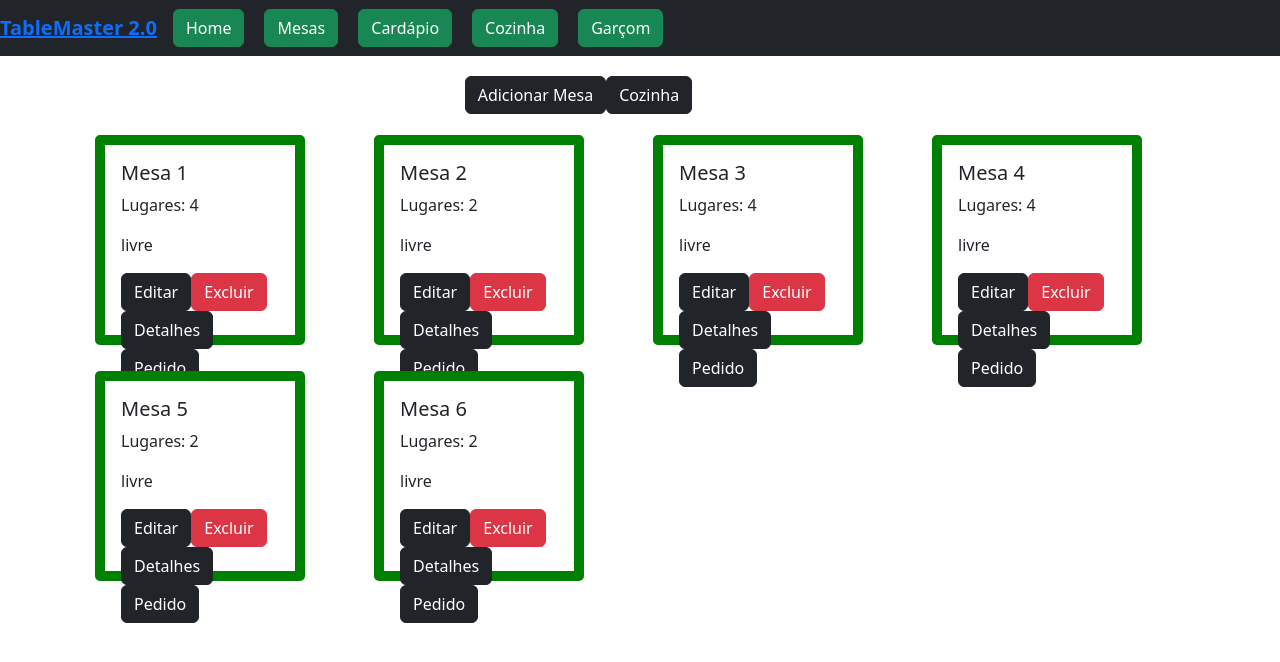
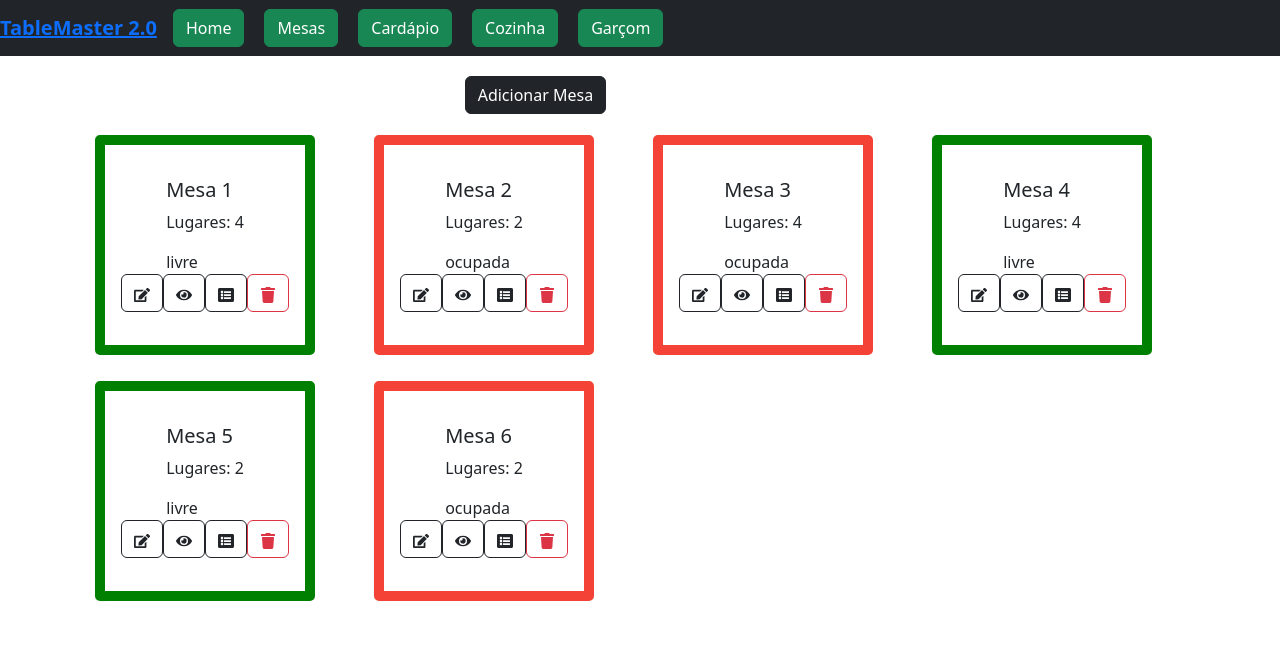
Before and after one commit to dsm-cefet-rj/ti-2023-1-ti-2023-1_grupo_8, a React (Create React App) app: page /mesas in a window 1280 px wide. Shown: the top 662 px of the page. Built offline with nearby package versions, Linux system fonts and the light colour scheme; data requests are answered from the project's data file.

Commit message:
Add files via upload

```diff
--- a/db.json
+++ b/db.json
@@ -9,20 +9,20 @@
       "id": 1
     },
     {
+      "id": 2,
       "nome": 0,
       "cadeiras": 2,
       "garcom": "Pedro",
-      "status": "livre",
-      "pedidos": [],
-      "id": 2
+      "status": "ocupada",
+      "pedidos": []
     },
     {
+      "id": 3,
       "nome": 0,
       "cadeiras": 4,
       "garcom": "Pedro",
-      "status": "livre",
-      "pedidos": [],
-      "id": 3
+      "status": "ocupada",
+      "pedidos": []
     },
     {
       "nome": 0,
@@ -41,12 +41,12 @@
       "id": 5
     },
     {
+      "id": 6,
       "nome": 0,
       "cadeiras": 2,
       "garcom": "Maria",
-      "status": "livre",
-      "pedidos": [],
-      "id": 6
+      "status": "ocupada",
+      "pedidos": []
     }
   ],
   "pedidos": [
--- a/src/pages/AllMesas.css
+++ b/src/pages/AllMesas.css
@@ -10,10 +10,10 @@
     cursor: pointer;
 }
 .mesa{
-    width: 210px;
-    height:210px;
-    display: inline ;
-    flex-direction: row;
+    width: 220px;
+    height:220px;
+    display: flex ;
+    flex-direction: column;
     justify-content: center;
     align-items: center;
     margin: 0px;
@@ -24,7 +24,14 @@
 
   }
 
+.card{
 
+
+  }
+
+  .card:hover{
+    background-color: #4caf50;
+}
 
 
   .livre {
--- a/src/pages/AllMesas.js
+++ b/src/pages/AllMesas.js
@@ -16,6 +16,10 @@ import {
 import { Button, Container } from "react-bootstrap";
 import { useNavigate } from "react-router-dom";
 import DeleteConfirmation from "../components/shared/DeleteConfirmation";
+import { FaEdit } from 'react-icons/fa';
+import { FaTrash } from 'react-icons/fa';
+import { FaEye } from 'react-icons/fa';
+import { FaListAlt } from 'react-icons/fa';
 
 const AllMesas = () => {
   const allmesas = useSelector(getAllMesas);
@@ -67,51 +71,66 @@ const AllMesas = () => {
             <Col key={mesa.id}>
 
 
-              <Card border="light" style={{ width: '1rem' }}>
+              <Card className="card" border="light" style={{ width: '1rem' }}>
 
                 <Card.Body className={`mesa ${mesa.status}`}>
+                  <div>
+
                   <Card.Title>Mesa {mesa.id}</Card.Title>
                   <Card.Text>Lugares: {mesa.cadeiras}</Card.Text>
                   <Card.Text>{mesa.status}</Card.Text>
+
+                  </div>
+
+                  <div>
+
                   <Button
-                    variant="dark"
+                  title="Editar Mesa"
+                    variant="outline-dark"
                     type="button"
                     onClick={() => {
                       navigate(`/edit-mesa/${mesa.id}`);
                     }}
                   >
-                    Editar
+                    <i><FaEdit /></i> {}
+                  </Button>
+
+
+
+                  <Button
+                  title="Detalhes da Mesa"
+                    variant="outline-dark"
+                    type="button"
+                    onClick={() => {
+                      navigate(`/exibe-mesa/${mesa.id}`);
+                    }}
+                  >
+                    <i><FaEye /></i> {}
                   </Button>
 
                   <Button
-                    variant="danger"
+                    title="Cardápio da Mesa"
+                    variant="outline-dark"
+                    type="button"
+                    onClick={() => {
+                      navigate(`/cardapio-mesa/${mesa.id}`);
+                    }}
+                  >
+                    <i><FaListAlt /></i> {}
+                  </Button>
+
+                  <Button
+                   title="Excluir Mesa"
+                    variant="outline-danger"
                     type="button"
                     onClick={() => {
                       openDeleteModalHandler(mesa.id);
                     }}
                   >
-                    Excluir
+                    <i><FaTrash /></i> {}
                   </Button>
 
-                  <Button
-                    variant="dark"
-                    type="button"
-                    onClick={() => {
-                      navigate(`/exibe-mesa/${mesa.id}`);
-                    }}
-                  >
-                    Detalhes
-                  </Button>
-
-                  <Button
-                    variant="dark"
-                    type="button"
-                    onClick={() => {
-                      navigate(`/cardapio-mesa/${mesa.id}`);
-                    }}
-                  >
-                    Pedido
-                  </Button>
+                  </div>
 
 
 
@@ -145,15 +164,7 @@ const AllMesas = () => {
             >
               Adicionar Mesa
             </Button>
-            <Button
-              variant="dark"
-              type="button"
-              onClick={() => {
-                navigate("/cozinha");
-              }}
-            >
-              Cozinha
-            </Button>
+
           </Col>
         </div>
         <Row>{contentToRender}</Row>
--- a/src/pages/Cardapio/index.js
+++ b/src/pages/Cardapio/index.js
@@ -65,7 +65,7 @@ export const Cardapio = () => {
           {itens.map((item, index) => (
             <div className="item" key={index}>
               <div className="nome">{item.nome}</div>
-              <div className="valor">{item.valor}</div>
+              <div className="valor">R$ {item.valor}</div>
               <Button
                 variant="outline-danger"
                 onClick={() => {
--- a/src/pages/CardapioMesa.js
+++ b/src/pages/CardapioMesa.js
@@ -37,7 +37,7 @@ const CardapioMesa = () => {
 
     return (
       <div className="cardapio">
-        <h1>Cardápio</h1>
+        <h1>Cardápio Mesa {id}</h1>
 
         {Object.entries(cardapioPorCategoria).map(([categoria, itens]) => (
           <div key={categoria}>
@@ -46,12 +46,11 @@ const CardapioMesa = () => {
               <tbody>
                 {itens.map((item, index) => (
                   <tr key={index}>
-                    <td>{item.nome}</td>
-                    <td>{item.valor}</td>
+
                     <td>
                       <PedidoMesa
                         itemPedido={{ nome: item.nome, preco: item.valor }}
-                        idmesa={id}
+
                       />
                     </td>
                   </tr>
--- /dev/null
+++ b/src/pages/PedidoMesa.css
@@ -0,0 +1,20 @@
+.formqtd{
+    width: 50px;
+    height: 25px;
+}
+
+.btck{
+    width: 25px;
+    height: 25px;
+    border-radius: 0%;
+    background-color: green;
+    color: white;
+    font-size: 60%;
+    font-weight: bold;
+    border: none;
+    margin: 10px;
+}
+
+.form{
+    display: flex;
+}
--- a/src/pages/PedidoMesa.js
+++ b/src/pages/PedidoMesa.js
@@ -4,6 +4,8 @@ import { Controller, useForm } from "react-hook-form";
 import { useDispatch, useSelector } from "react-redux";
 import { getLoading, saveNewPedido } from "../features/mesas/pedidoslice";
 import { useNavigate } from "react-router-dom";
+import { FaCheck } from 'react-icons/fa';
+import "./PedidoMesa.css";
 
 const PedidoMesa = ({ itemPedido, idmesa }) => {
   const { nome, preco } = itemPedido;
@@ -29,23 +31,26 @@ const PedidoMesa = ({ itemPedido, idmesa }) => {
   };
 
   return (
-    <form onSubmit={handleSubmit(onSubmit)}>
+    <form className="form" onSubmit={handleSubmit(onSubmit)}>
       <div>
-        {nome} - R$ {preco} - {idmesa}
-      </div>
+        {nome} - R$ {preco}  {idmesa}
+
       <Controller
+
         name="quantidade"
         control={control}
         defaultValue={1}
         rules={{ required: true, min: 1 }}
         render={({ field }) => (
-          <input type="number" {...field} placeholder="Quantidade" />
+          <input className="formqtd" type="number" {...field} placeholder="Quantidade" />
         )}
       />
-      <Button type="submit">Adicionar</Button>
+      <Button className="btck" type="submit"><i><FaCheck /></i> {}</Button>
       {showConfirmation && (
         <div style={{ color: "green" }}>Item adicionado com sucesso!</div>
       )}
+</div>
+
     </form>
   );
 };
```
Also changed, not shown: db-1682439761906.json (line endings or trailing spaces), public/index.html (line endings or trailing spaces), public/manifest.json, public/robots.txt, 2 other files (tests, documents, lock files or other folders).
